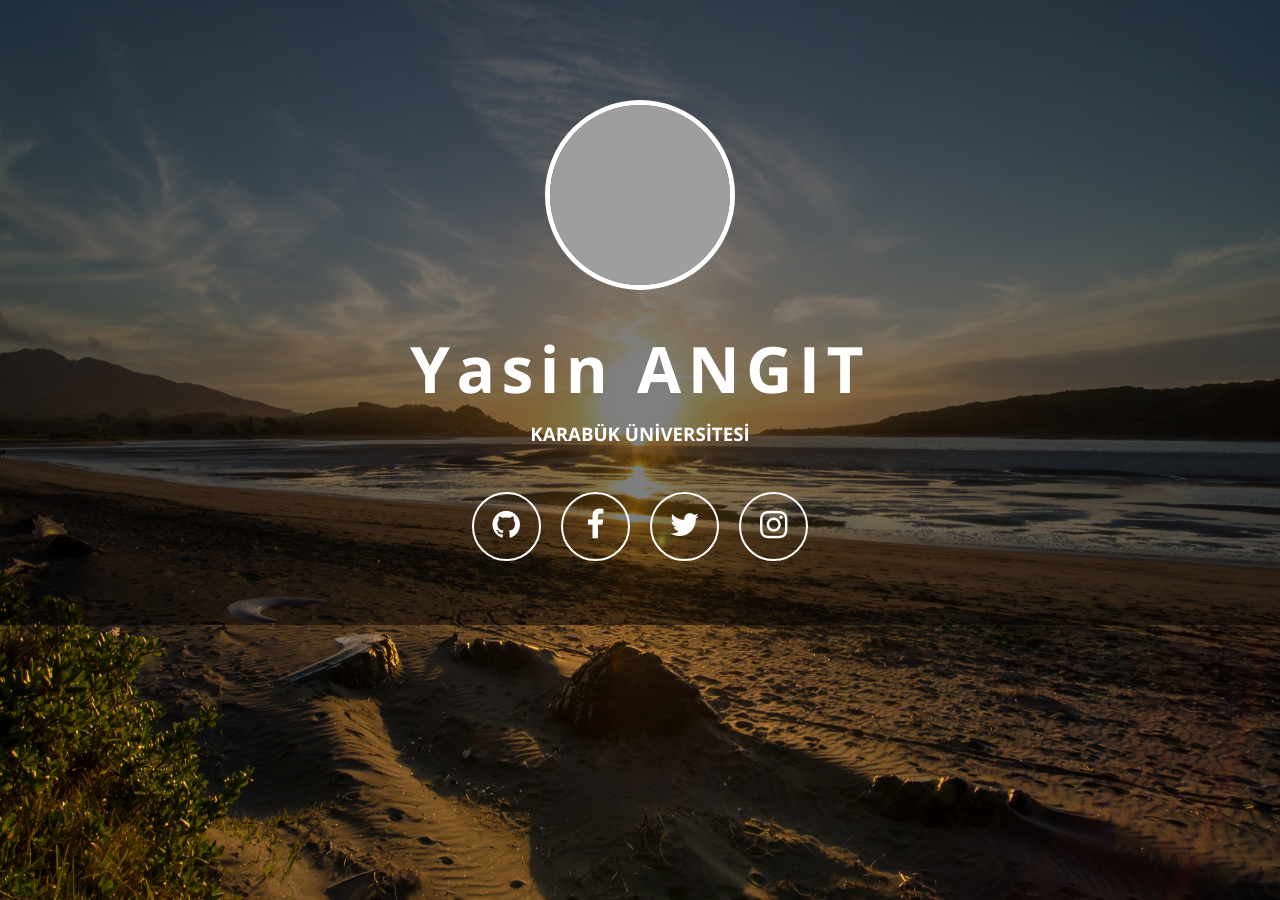
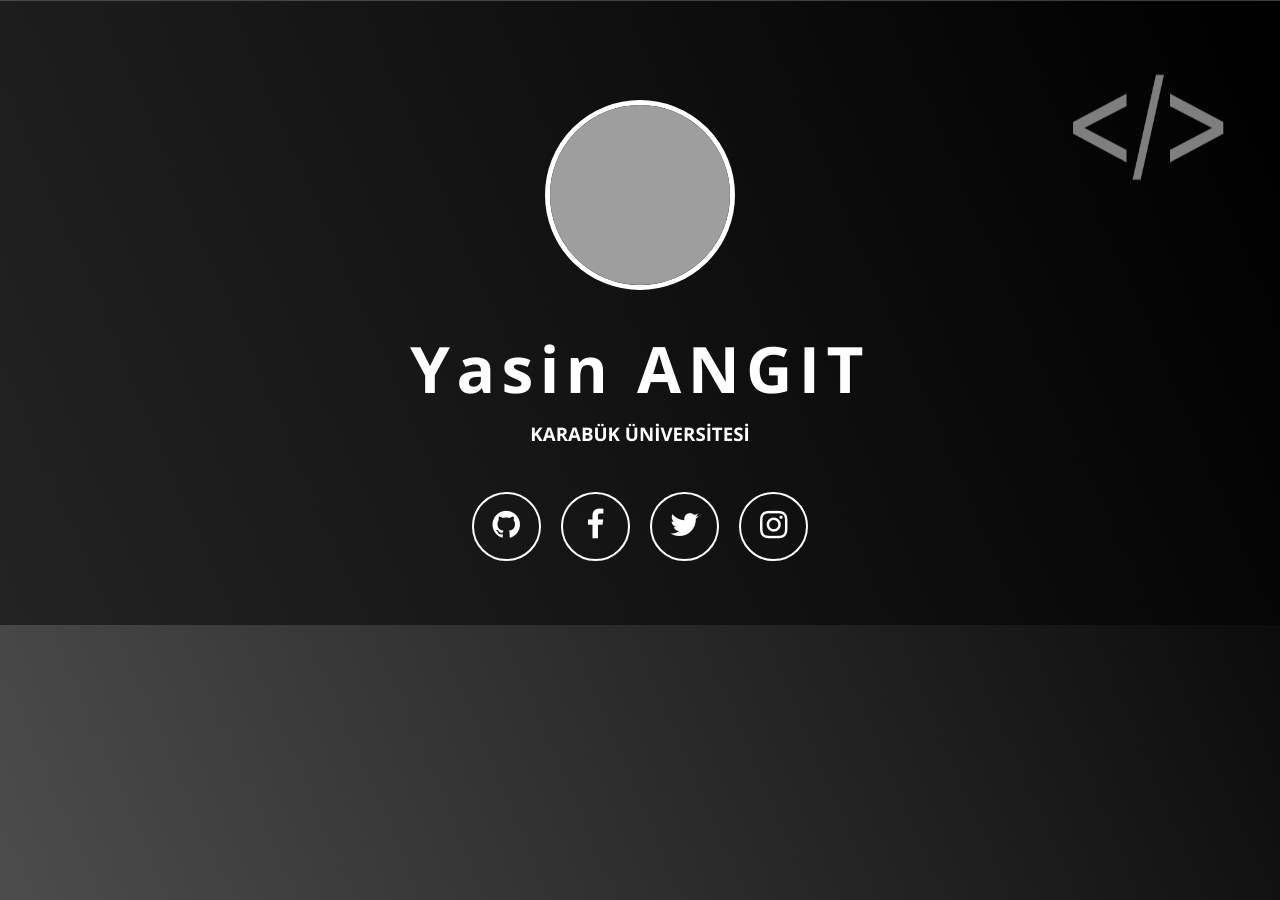
Before and after one commit to yasnangt/yasnangt.github.io, a Jekyll site: the page built from index.html, in a window 1280 px wide. Built offline with Jekyll 4.4.1, drawn with Linux system fonts in a browser that asks for light colours; nearby versions of some CDN libraries; grey boxes are pictures that could not be loaded.

Commit message:
Update index.html

```diff
--- a/index.html
+++ b/index.html
@@ -34,7 +34,7 @@ permalink: /
     <body>
         <div class="content">
 
-            <img src="imgs/background.jpg" id="fullscreen">
+            <img src="imgs/a.jpg" id="fullscreen">
 
 
 
```
